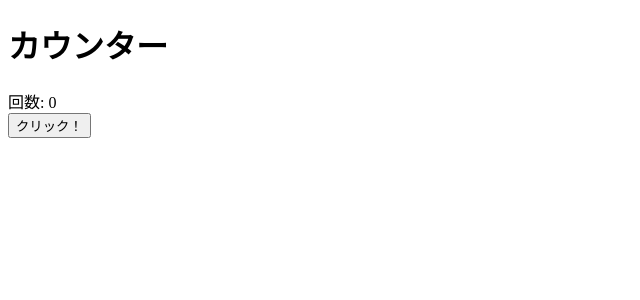
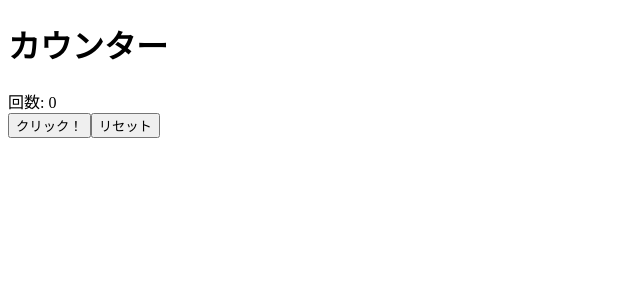
Before and after one commit to Syncorsand/traP-practice-react, a React (Vite) app: page / in a window 1280 px wide. Shown: the top 300 px of the page, without its empty margins (0-640 px from the left). Built offline with nearby package versions, Linux system fonts and the light colour scheme.

Commit message:
リセットボタン実装

```diff
--- a/src/components/Counter.jsx
+++ b/src/components/Counter.jsx
@@ -8,8 +8,9 @@ const Counter = () => {
       <h1>カウンター</h1>
       <div>回数: {count}</div>
       <button onClick={() => setCount((count) => count + 1)}>クリック！</button>
+      <button onClick={() => setCount("hoge")}>リセット</button>
     </div>
   );
 };
 
-export default Counter
+export default Counter;
```
